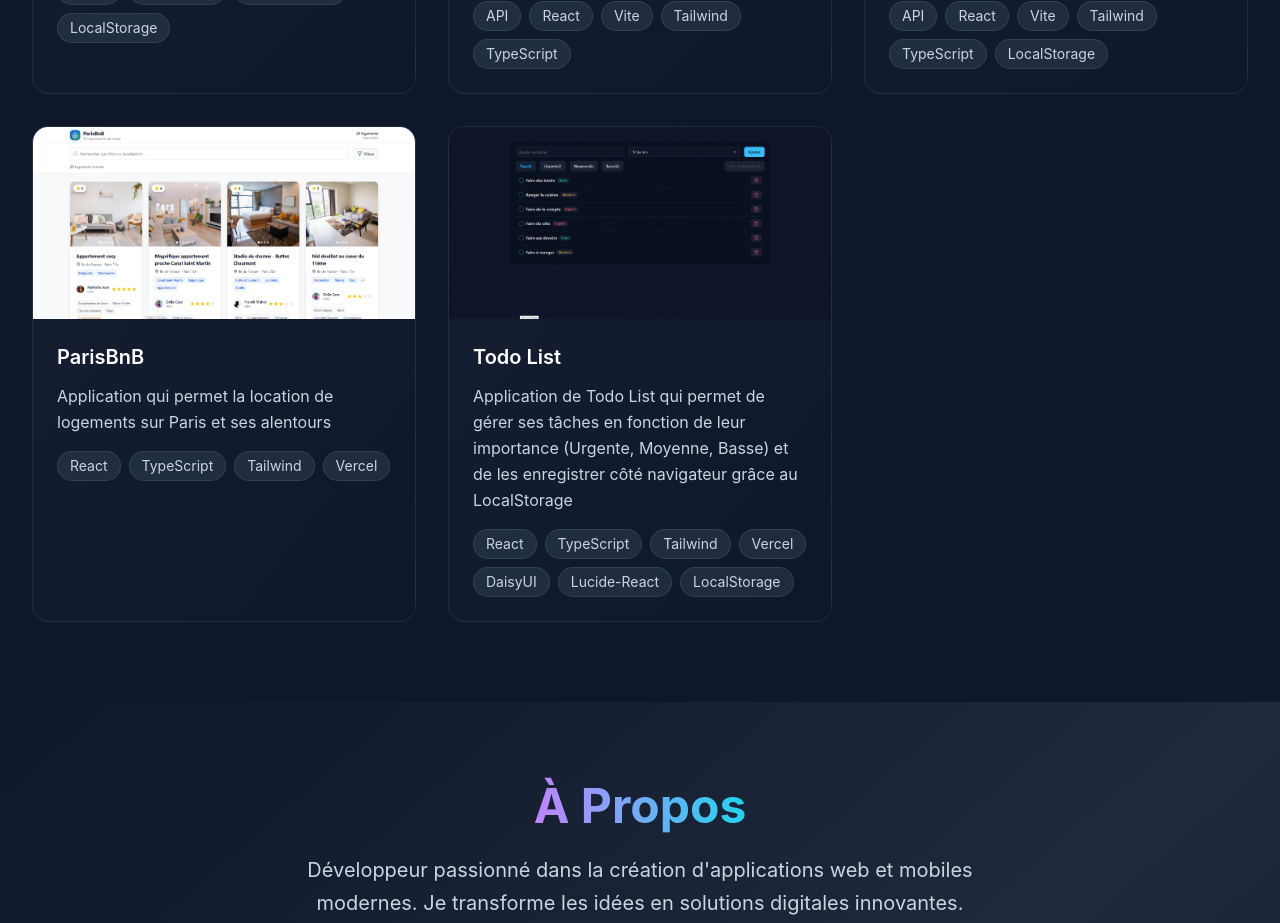
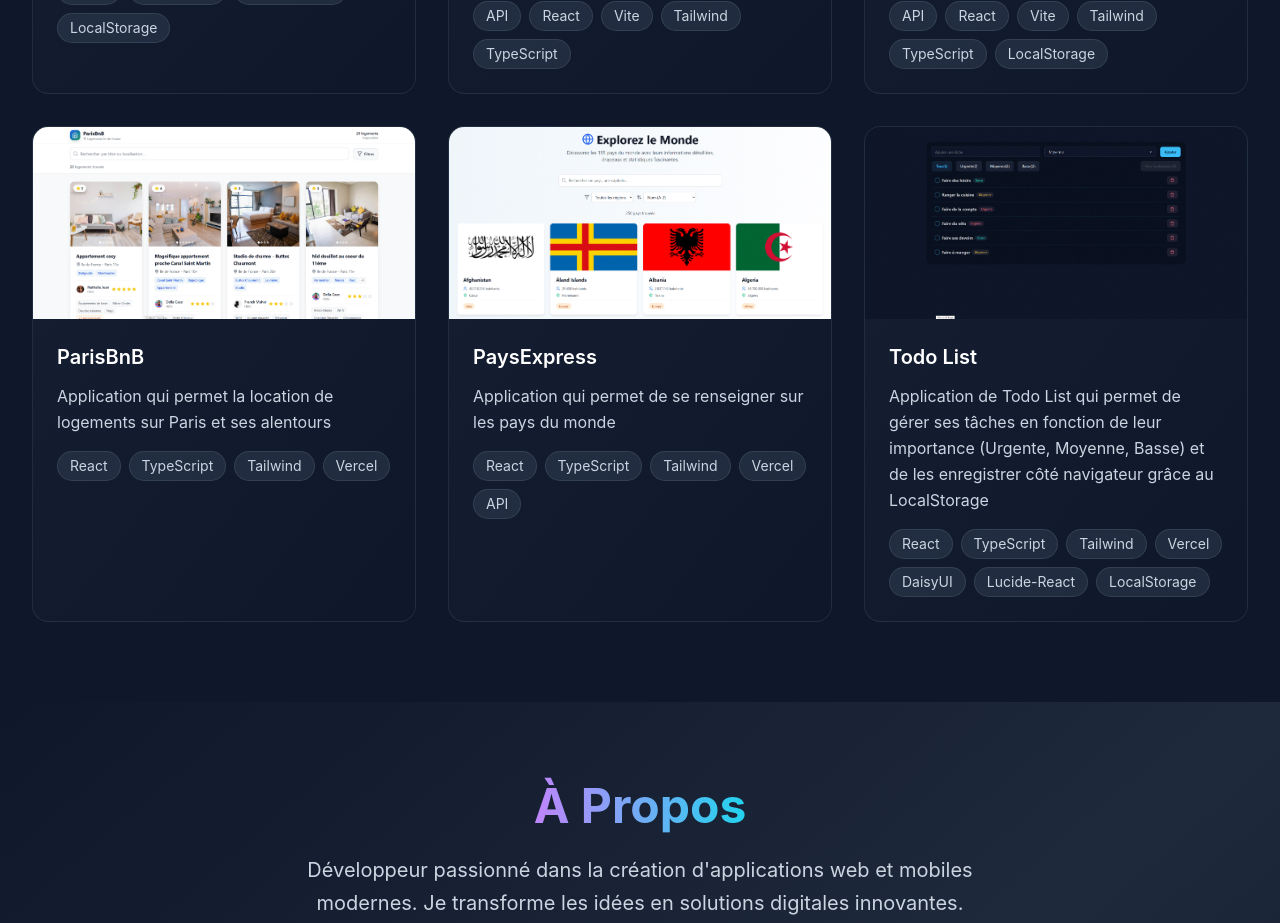
Before and after one commit to adminnono/Portfolio-Arnaud-Dujardin, a React (Vite) app: page / in a window 1280 px wide. Shown: the part 1480-2403 px from the top of the page. Built offline with nearby package versions, Linux system fonts and the light colour scheme.

Commit message:
Ajout projet country

```diff
--- a/src/components/Projects.tsx
+++ b/src/components/Projects.tsx
@@ -64,6 +64,17 @@ const Projects: React.FC = () => {
     },
     {
       id: 5,
+      title: "PaysExpress",
+      description:
+        "Application qui permet de se renseigner sur les pays du monde",
+      image: "/images/pays.gif",
+      technologies: ["React", "TypeScript", "Tailwind", "Vercel", "API"],
+      category: "frontend",
+      github: "https://github.com/adminnono/pays-express",
+      demo: "https://pays-express.vercel.app",
+    },
+    {
+      id: 6,
       title: "Todo List",
       description:
         "Application de Todo List qui permet de gérer ses tâches en fonction de leur importance (Urgente, Moyenne, Basse) et de les enregistrer côté navigateur grâce au LocalStorage",
```
Also changed, not shown: public/images/pays.gif (added).
